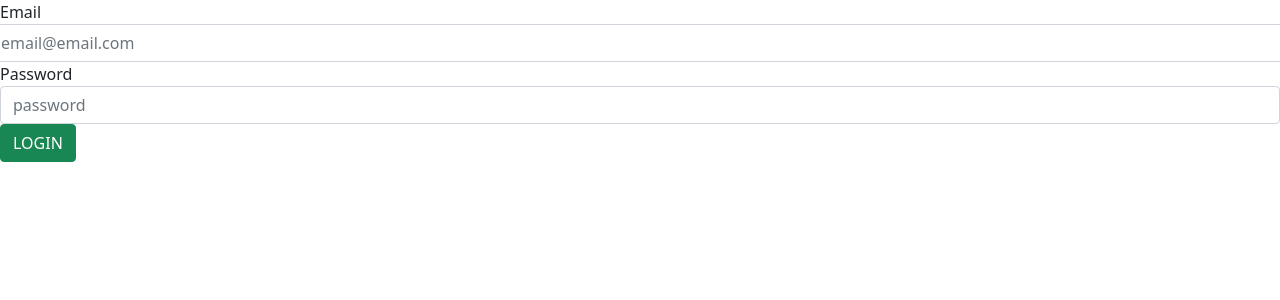
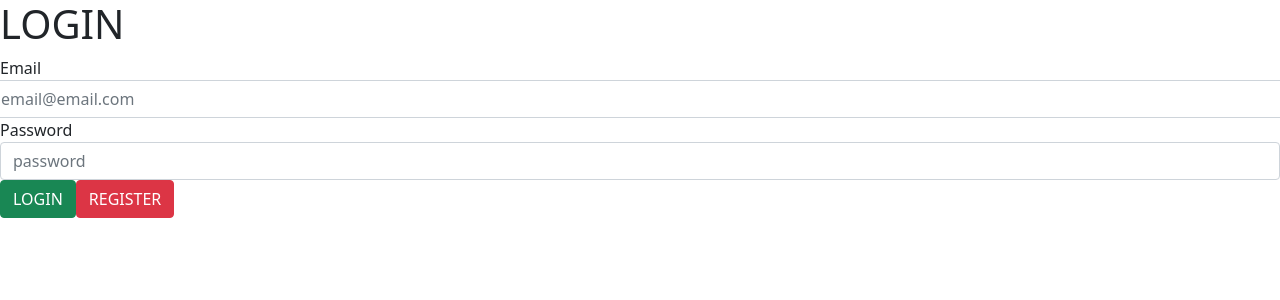
Before and after one commit to dogukanaktas/dashboard, a React (Create React App) app: page /login in a window 1280 px wide. Shown: the top 300 px of the page. Built offline with nearby package versions, Linux system fonts and the light colour scheme.

Commit message:
Add new form fields

```diff
--- a/src/pages/Login.tsx
+++ b/src/pages/Login.tsx
@@ -1,10 +1,11 @@
-import React, { useState, useContext, FC, useEffect } from "react";
-import { Redirect, useLocation } from "react-router";
-import { FormGroup, Input, Label, Button, Form, Alert } from "reactstrap";
+import React, { useState, useContext, FC } from "react";
+import { useHistory } from "react-router";
+import { FormGroup, Input, Label, Button, Form } from "reactstrap";
 import { SubmitHandler, useForm } from "react-hook-form";
 import { yupResolver } from "@hookform/resolvers/yup";
 import { AuthContext } from "../context/AuthContext";
 import * as yup from "yup";
+import Header from "../components/Header";
 
 interface LoginProps {}
 interface IFormInputs {
@@ -37,6 +38,7 @@ const Login: FC<LoginProps> = () => {
   } = useForm<IFormInputs>({
     resolver: yupResolver(schema),
   });
+  const history = useHistory();
 
   const onSubmit: SubmitHandler<IFormInputs> = async (formData) => {
     const isValid = await schema.isValid(formData);
@@ -45,6 +47,8 @@ const Login: FC<LoginProps> = () => {
   };
 
   return (
+    <>
+    <Header title="LOGIN"/>
       <Form onSubmit={handleSubmit(onSubmit)}>
         <FormGroup row>
           <Label for="email">Email</Label>
@@ -74,7 +78,11 @@ const Login: FC<LoginProps> = () => {
         <Button color="success" disabled={isInvalid}>
           LOGIN
         </Button>
+        <Button color="danger" onClick={() => history.push('/register')}>
+          REGISTER
+        </Button>
       </Form>
+    </>
   );
 };
 
```
Lines whose indentation alone changed are shown as unchanged.
